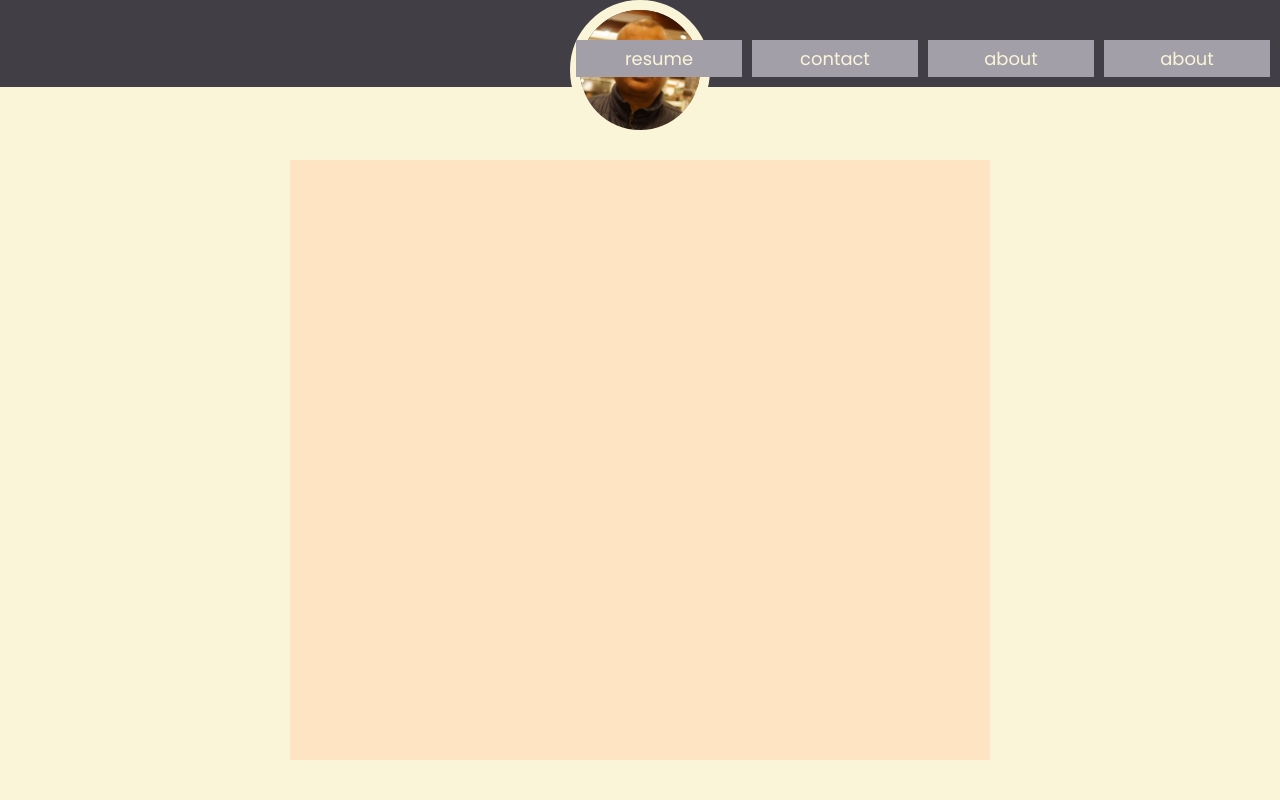
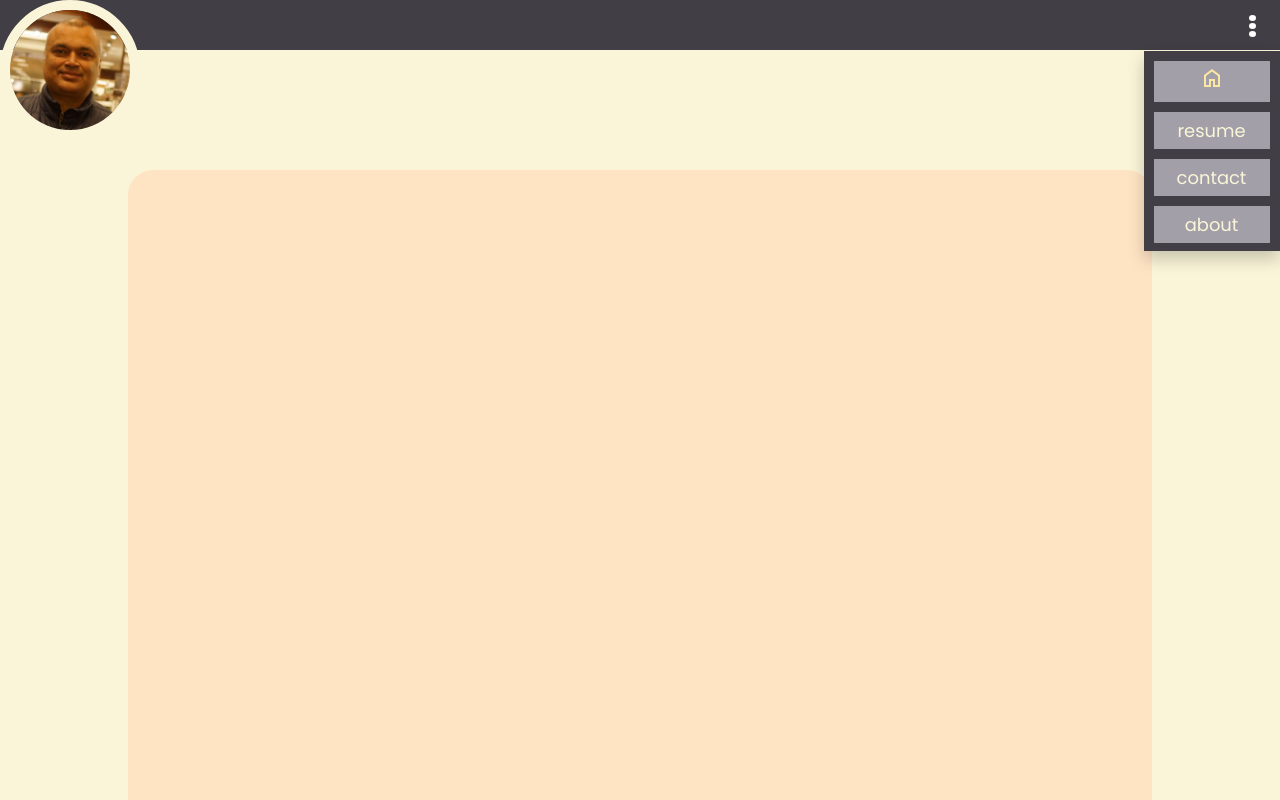
Before and after one commit to avinashgr/node-samples, an Angular app in the folder angular/resume-builder/: page / in a window 1280 px wide. Shown: the top 800 px of the page. Built offline with nearby package versions, Linux system fonts and the light colour scheme.

Commit message:
added flex and body to the website

```diff
--- a/angular/resume-builder/src/app/app.component.css
+++ b/angular/resume-builder/src/app/app.component.css
@@ -16,12 +16,57 @@
     overflow: scroll;
     background-color: var(--off-white);
     text-align:center;
+    display: flex;
+
+    /* Then we define the flow direction
+       and if we allow the items to wrap
+     * Remember this is the same as:
+     * flex-direction: row;
+     * flex-wrap: wrap;
+     */
+    flex-flow: row wrap;
+
+    /* Then we define how is distributed the remaining space */
+    justify-content: space-around;
+    column-gap: 0.1em;
 }
 
-.content-body {
-    height: 75vh;
-    width: 700px;
+.main-content-body {
+    height: 100vh;
+    width: 800px;
     background-color: bisque;
-    margin: 0 auto;
+    margin: 10px auto;
+    border-radius: 25px;
 
 }
+
+.left-pane {
+    height: 100vh;
+    min-width: 500px;
+    background-color: bisque;
+    margin: 10px auto;
+    border-radius: 25px;
+
+}
+.right-pane {
+    height: 100vh;
+    min-width: 500px;
+    background-color: bisque;
+    margin: 10px auto;
+    border-radius: 25px;
+
+}
+@media screen and (max-width: 1500px) {
+    .site-body{
+        flex-flow: column;
+    }
+
+    .left-pane, .right-pane {
+        display: none;
+    }
+
+    .main-content-body {
+        width: 80%;
+    }
+
+}
--- a/angular/resume-builder/src/app/app.component.html
+++ b/angular/resume-builder/src/app/app.component.html
@@ -7,7 +7,9 @@
 <!-- * * * * * * * * * * * * * * * * * * * * * * * * * * * * * * * * -->
 <app-navbar></app-navbar>
 <div class="site-body">
-    <div class="content-body">
+    <div class="left-pane">sdasdasdasd</div>
+    <div class="main-content-body">
         <router-outlet></router-outlet>
     </div>
+    <div class="right-pane">sdasdasdasd</div>
 </div>
--- a/angular/resume-builder/src/app/app.routes.ts
+++ b/angular/resume-builder/src/app/app.routes.ts
@@ -2,5 +2,5 @@ import { Routes } from '@angular/router';
 import {ResumeComponent} from './resume/resume.component'
 
 export const routes: Routes = [
-    { path: 'resume', component: ResumeComponent },
+    { path: 'resume', component: ResumeComponent }
 ];
--- a/angular/resume-builder/src/app/navbar/navbar.component.css
+++ b/angular/resume-builder/src/app/navbar/navbar.component.css
@@ -60,7 +60,14 @@
     position: fixed;
     width: 100%;
   }
-
+  .home{
+    display: inline;
+    align-items: center;
+    color: var(--off-white);
+    /* border: 1px solid wheat; */
+    margin-left: 10px;
+    vertical-align:top;
+  }
   .header {
     display: inline-block;
     align-items: center;
@@ -106,7 +113,7 @@
     /* border-radius: var(--border-radius-m); */
     font-size: var(--font-size-m);
     padding:5px 8px;
-    width: 150px;
+    width: 100px;
     text-align: center;
 
   }
@@ -132,7 +139,7 @@
     background-color: var(--crazy-white);
     margin: 6px 0;
   }
-  @media screen and (max-width: 1000px) {
+  @media screen and (max-width: 1500px) {
     .header {
       display:none
     }
--- a/angular/resume-builder/src/app/navbar/navbar.component.html
+++ b/angular/resume-builder/src/app/navbar/navbar.component.html
@@ -2,9 +2,11 @@
 <!-- this is the main content of the resume body-->
 
 <main class="main">
+
     <div class="logo">
       <img src="image.png">
     </div>
+
     <div class="header">
     </div>
 
@@ -14,6 +16,9 @@
       </div>
       <ul class="nav-menu">
         <li class="nav-item">
+          <a href="/" class="nav-link"><img src="home.svg" alt=""/></a>
+        </li>
+        <li class="nav-item">
           <a routerLink="/resume" routerLinkActive="active" ariaCurrentWhenActive="page" class="nav-link">resume</a>
         </li>
         <li class="nav-item">
@@ -22,9 +27,7 @@
         <li class="nav-item">
           <a href="" class="nav-link">about</a>
         </li>
-        <li class="nav-item">
-          <a href="" class="nav-link">about</a>
-        </li>
+
 
       </ul>
     </div>
--- a/angular/resume-builder/src/app/resume/resume.component.css
+++ b/angular/resume-builder/src/app/resume/resume.component.css
@@ -1,5 +1,6 @@
 .resume{
-    background: rgb(232, 192, 172);
+    background: rgb(216, 208, 139);
     height: 100%;
     width: 100%;
+    border-radius: 25px;
 }
```
Also changed, not shown: angular/resume-builder/public/home.svg (added).
